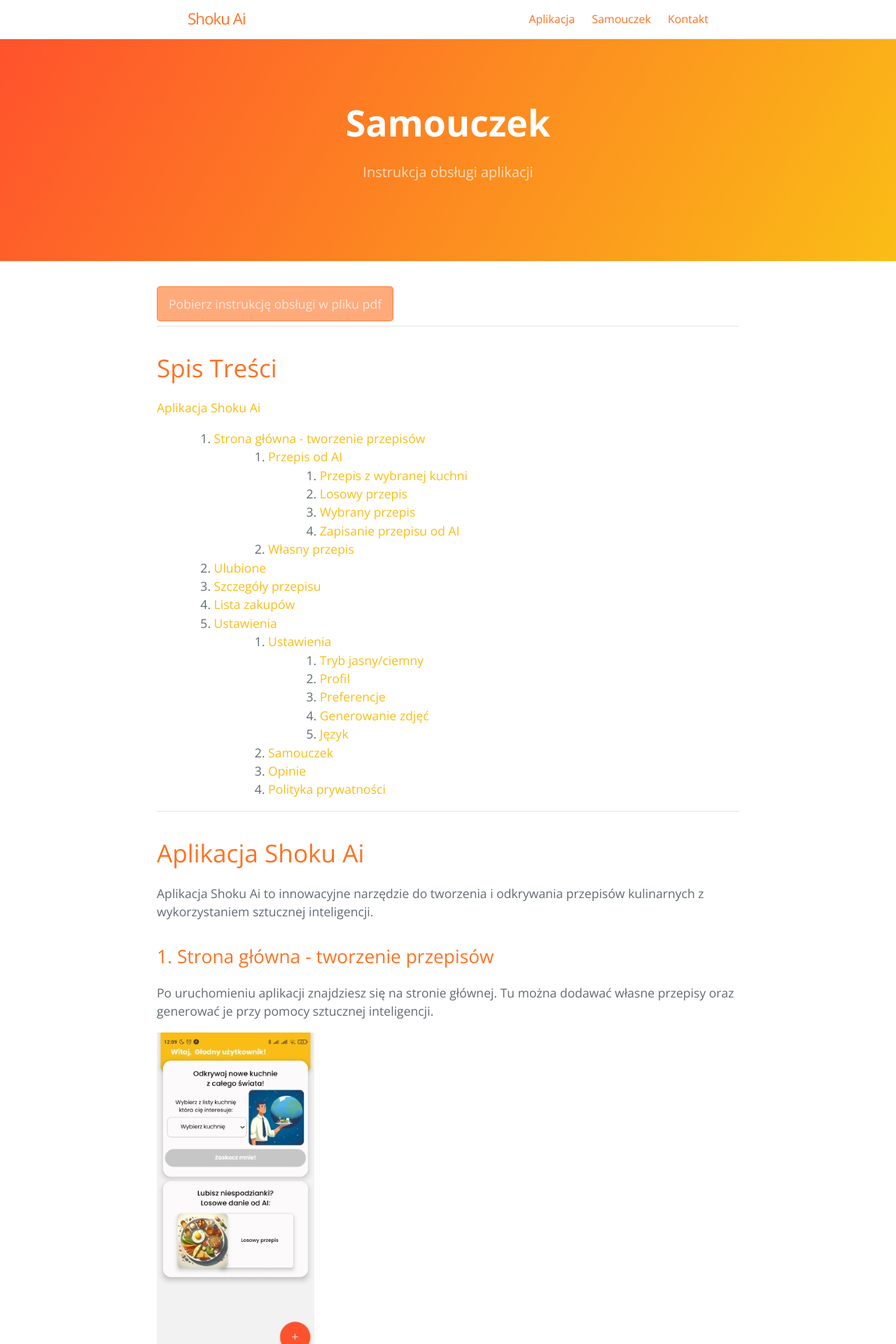
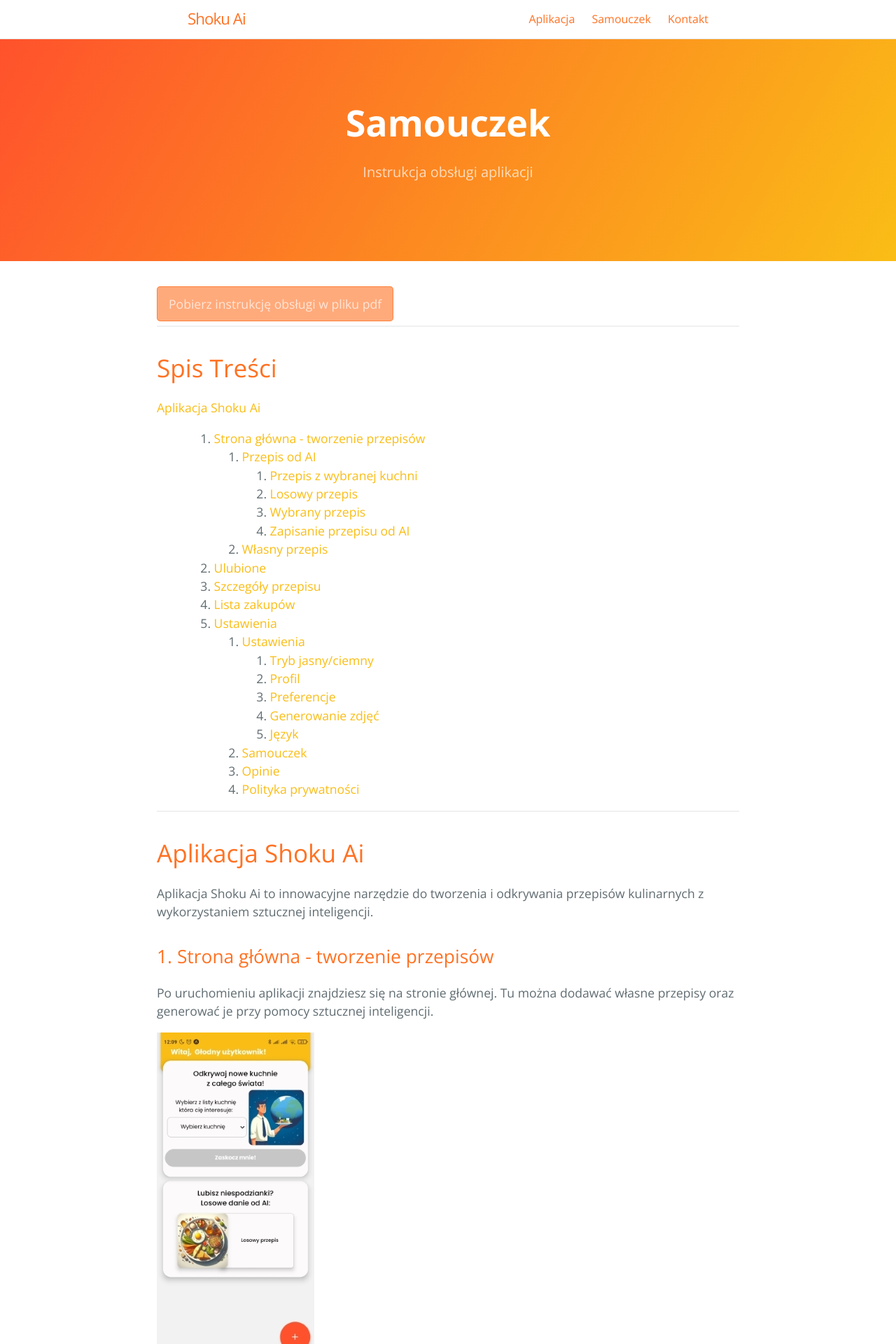
Before and after one commit to PaulinaLewicka1/appTest.github.io, a Jekyll site: the page built from tutorial.md, in a window 1280 px wide. Shown: the top 1920 px of the page at 70% size. Built offline with Jekyll 4.4.1, drawn with Linux system fonts in a browser that asks for light colours.

Commit message:
kolejny test margines listy

```diff
--- a/_sass/jekyll-theme-cayman-blog.scss
+++ b/_sass/jekyll-theme-cayman-blog.scss
@@ -362,6 +362,10 @@ a {
     margin-left: 5%;
   }
 
+  ol:first-of-type > li > ol {
+    margin-left: 0;
+  }
+
   blockquote {
     padding: 0 1rem;
     margin-left: 0;
```
